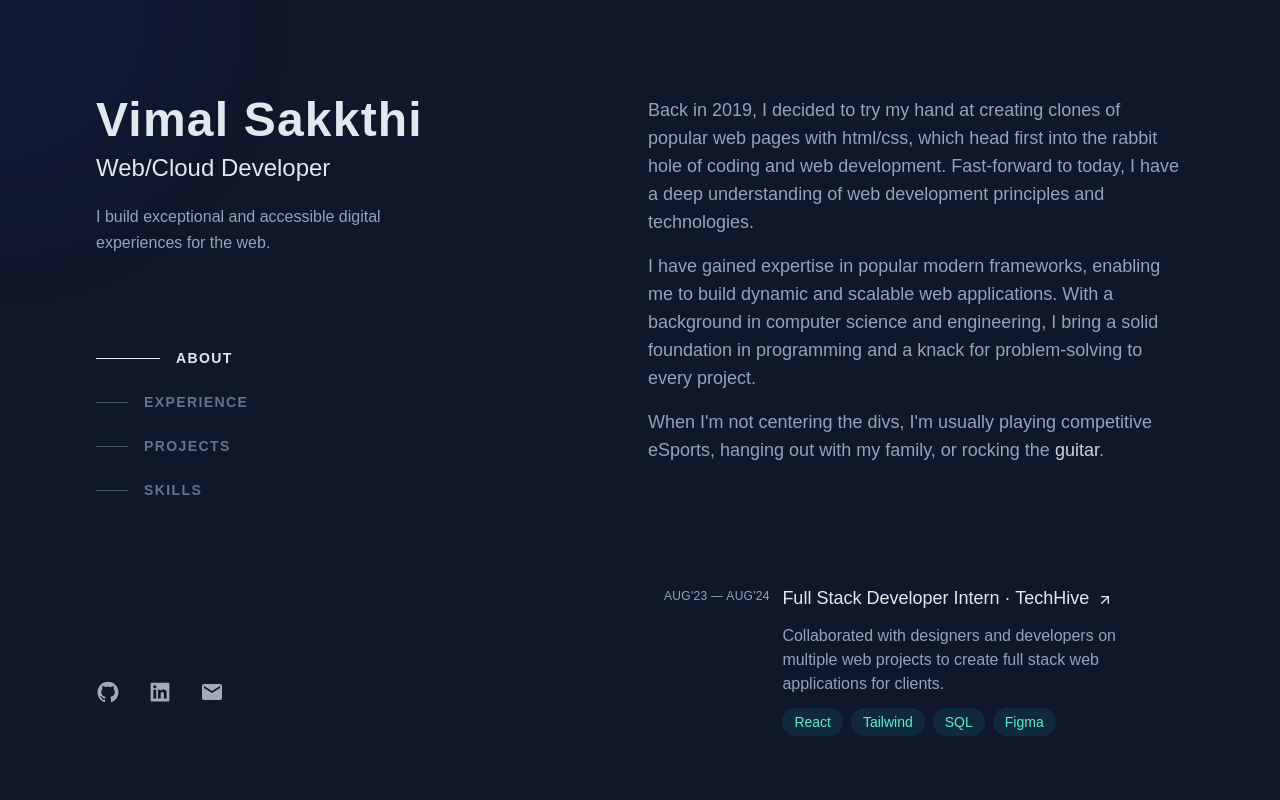
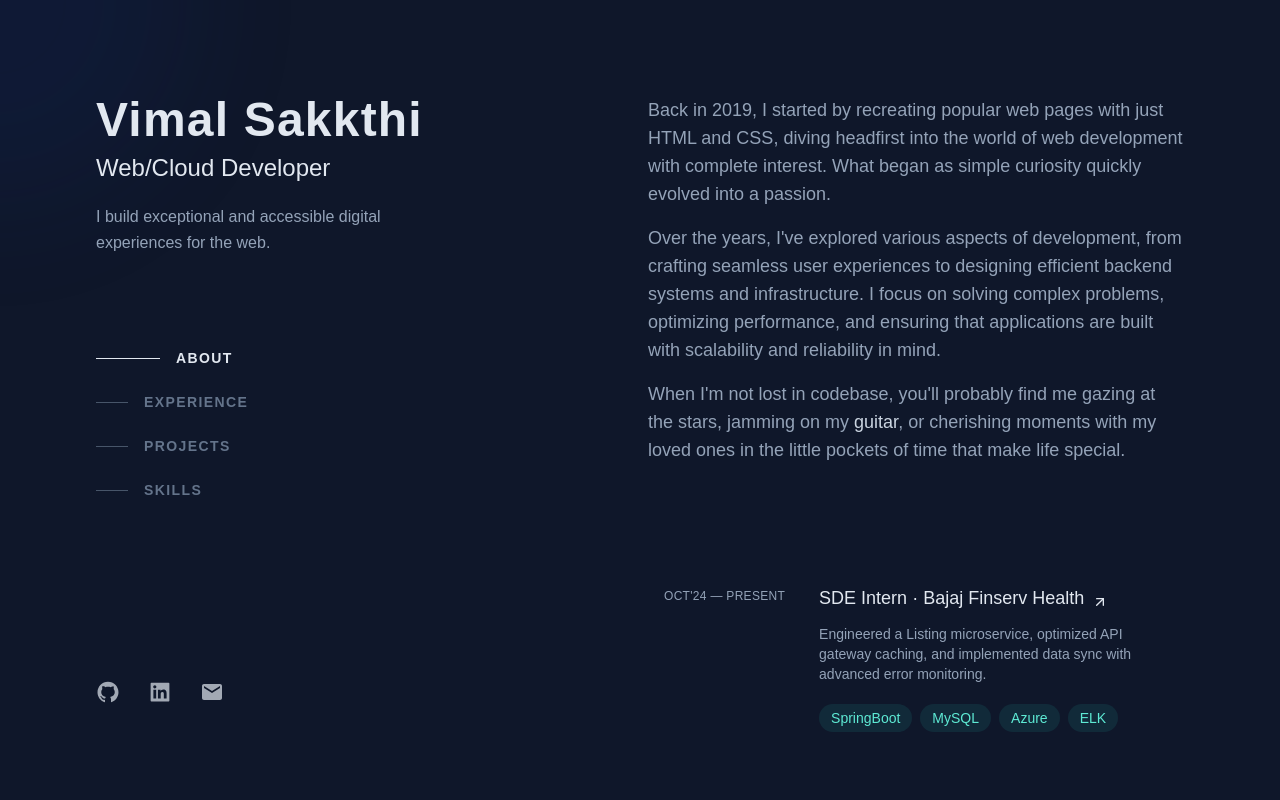
Before and after one commit to vimal-vs/portfolio, a Next.js app: page / in a window 1280 px wide. Shown: the top 800 px of the page. Built offline with nearby package versions, Linux system fonts and the light colour scheme; no server answers; a web font is replaced by a local one.

Commit message:
SEO & Analytics

```diff
--- a/app/archiveData.json
+++ b/app/archiveData.json
@@ -8,7 +8,7 @@
             "Tailwind",
             "IOT",
             "Firebase",
-            "OpenStreetMap API"
+            "OpenStreetMap"
         ],
         "gitlink": "https://github.com/vimal-vs/farmsense"
     },
@@ -76,7 +76,8 @@
         "link": "",
         "technology": [
             "Python",
-            "BS4"
+            "BeautifulSoup4",
+            "SMTP"
         ],
         "gitlink": "https://github.com/vimal-vs/amazon-price-tracker"
     },
--- a/app/components/About.jsx
+++ b/app/components/About.jsx
@@ -1,18 +1,37 @@
 export default function About() {
   return (
-        <section id="about" className="mt-6 lg:mt-0 lg:py-24 lg:scroll-mt-24 text-justify md:text-start">
+    <section
+      id="about"
+      className="mt-6 lg:mt-0 lg:py-24 lg:scroll-mt-24 text-justify md:text-start"
+    >
       <div className="text-lg text-slate-400">
-                <p>Back in 2019, I decided to try my hand at creating clones of popular web pages with html/css, which head first into the rabbit hole of coding and web development. Fast-forward to today, I have a deep understanding of web development principles and technologies.
+        <p>
+          Back in 2019, I started by recreating popular web pages with just HTML
+          and CSS, diving headfirst into the world of web development with
+          complete interest. What began as simple curiosity quickly evolved into
+          a passion.
         </p>
       </div>
       <div className="mt-4 text-lg text-slate-400">
-                <p>I have gained expertise in popular modern frameworks, enabling me to build dynamic and scalable web applications. With a background in computer science and engineering, I bring a solid foundation in programming and a knack for problem-solving to every project.
+        <p>
+          Over the years, I&apos;ve explored various aspects of development,
+          from crafting seamless user experiences to designing efficient backend
+          systems and infrastructure. I focus on solving complex problems,
+          optimizing performance, and ensuring that applications are built with
+          scalability and reliability in mind.
         </p>
       </div>
       <div className="mt-4 text-lg text-slate-400">
-                <p>When I&apos;m not centering the divs, I&apos;m usually playing competitive eSports{/*<span className="text-slate-300 cursorEsports hover:text-purple-400">competitive eSports</span>*/}, hanging out with my family, or rocking the <span className="text-slate-300 cursorGuitar hover:text-orange-300 transition-all">guitar</span>.
+        <p>
+          When I&apos;m not lost in codebase, you&apos;ll probably find me
+          gazing at the stars, jamming on my
+          <span className="text-slate-300 cursorGuitar hover:text-orange-300 transition-all">
+            {" guitar"}
+          </span>
+          , or cherishing moments with my loved ones in the little pockets of
+          time that make life special.
         </p>
       </div>
     </section>
-    )
+  );
 }
--- a/app/components/Experience.jsx
+++ b/app/components/Experience.jsx
@@ -1,26 +1,69 @@
 import { FiArrowUpRight } from "react-icons/fi";
+
+const experiences = [
+  {
+    company: "Bajaj Finserv Health",
+    role: "SDE Intern",
+    duration: "OCT'24 — PRESENT",
+    link: "https://bajajfinservhealth.in",
+    description:
+      "Engineered a Listing microservice, optimized API gateway caching, and implemented data sync with advanced error monitoring.",
+    skills: ["SpringBoot", "MySQL", "Azure", "ELK"],
+  },
+  {
+    company: "TechHive",
+    role: "Full Stack Intern",
+    duration: "AUG'23 — AUG'24",
+    link: "https://techhivetechnology.com",
+    description:
+      "Built an interactive admin dashboard to streamline driver and customer operations with user, fleet and route management .",
+    skills: ["React", "Tailwind", "Express", "PostgeSQL"],
+  },
+];
 
 export default function Experience() {
   return (
-        <section id="experience" className="lg:mt-2 lg:pb-24 lg:scroll-mt-24">
-            <a href="https://techhivetechnology.com" target="_blank" className="group flex flex-col pt-4 lg:flex-row lg:p-4 hover:text-teal-300 focus-visible:text-teal-300 hover:bg-slate-500 hover:bg-opacity-10 transition-all rounded-md">
-                <div className="w-1/2 mt-1">
-                    <h3 className="tracking-wide text-slate-400 text-xs">AUG&apos;23 — AUG&apos;24</h3>
+    <section
+      id="experience"
+      className="lg:mt-2 lg:pb-24 lg:scroll-mt-24 space-y-10"
+    >
+      {experiences.map((exp, index) => (
+        <a
+          key={index}
+          href={exp.link}
+          target="_blank"
+          className="group flex flex-col lg:flex-row lg:justify-between lg:items-start pt-4 lg:p-4 hover:text-teal-300 focus-visible:text-teal-300 hover:bg-slate-500 hover:bg-opacity-10 transition-all rounded-md"
+        >
+          <div className="w-1/3 mt-1">
+            <h3 className="tracking-wide text-slate-400 text-xs">
+              {exp.duration}
+            </h3>
           </div>
-                <div className="flex flex-col gap-3 font-medium text-slate-200">
-                    <div className="flex gap-2">
-                        <p className="text-lg group-hover:text-teal-300">Full Stack Developer Intern · TechHive</p>
-                        <span className='mt-2 group-hover:translate-x-1 group-hover:-translate-y-1 group-hover:text-teal-300 transition-all'><FiArrowUpRight /></span>
+          <div className="flex flex-col gap-3 font-medium text-slate-200 lg:w-3/4">
+            <div className="flex gap-2 items-center">
+              <p className="text-lg group-hover:text-teal-300">
+                {exp.role} · {exp.company}
+              </p>
+              <span className="mt-2 group-hover:translate-x-1 group-hover:-translate-y-1 group-hover:text-teal-300 transition-all">
+                <FiArrowUpRight />
+              </span>
             </div>
-                    <p className="leading-normal text-slate-400">Collaborated with designers and developers on multiple web projects to create full stack web applications for clients.</p>
-                    <div className="flex gap-2">
-                        <div className="flex items-center rounded-full bg-teal-400/10 px-3 py-1 text-sm font-medium leading-5 text-teal-300 w-fit">React</div>
-                        <div className="flex items-center rounded-full bg-teal-400/10 px-3 py-1 text-sm font-medium leading-5 text-teal-300 w-fit">Tailwind</div>
-                        <div className="flex items-center rounded-full bg-teal-400/10 px-3 py-1 text-sm font-medium leading-5 text-teal-300 w-fit">SQL</div>
-                        <div className="flex items-center rounded-full bg-teal-400/10 px-3 py-1 text-sm font-medium leading-5 text-teal-300 w-fit">Figma</div>
+            <p className="text-slate-400 text-sm min-h-[40px]">
+              {exp.description}
+            </p>
+            <div className="flex gap-2 flex-wrap mt-2">
+              {exp.skills.map((skill, i) => (
+                <div
+                  key={i}
+                  className="flex items-center rounded-full bg-teal-400/10 px-3 py-1 text-sm font-medium leading-5 text-teal-300 w-fit"
+                >
+                  {skill}
+                </div>
+              ))}
             </div>
           </div>
         </a>
+      ))}
     </section>
-    )
+  );
 }
--- a/app/layout.tsx
+++ b/app/layout.tsx
@@ -1,14 +1,61 @@
 import './globals.css'
 import { Sofia_Sans } from 'next/font/google'
+import Script from 'next/script'
 
-const font  = Sofia_Sans ({
+const font = Sofia_Sans({
   subsets: ['latin'],
   weight: '400',
+  display: 'swap',
 })
 
 export const metadata = {
-  title: 'Vimal Sakkthi',
-  description: 'my personal portfolio',
+  title: 'Vimal Sakkthi | Portfolio',
+  description: 'Personal portfolio of Vimal Sakkthi - Software Development Engineer. Explore my projects, skills, and professional experience.',
+  keywords: 'Vimal Sakkthi, vimal, software developer, portfolio, web development, design, programming',
+  metadataBase: new URL(process.env.NEXT_PUBLIC_BASE_URL || ""),
+  alternates: {
+    canonical: '/',
+    languages: {
+      'en-US': '/en-US',
+    },
+  },
+  openGraph: {
+    title: 'Vimal Sakkthi | Portfolio',
+    description: 'Personal portfolio of Vimal Sakkthi - Software Development Engineer',
+    url: process.env.NEXT_PUBLIC_BASE_URL,
+    siteName: 'Vimal Sakkthi',
+    images: [
+      {
+        url: '/favicon.ico',
+        width: 1200,
+        height: 630,
+        alt: 'Vimal Sakkthi Portfolio',
+      },
+    ],
+    locale: 'en_US',
+    type: 'website',
+  },
+  twitter: {
+    card: 'summary_large_image',
+    title: 'Vimal Sakkthi | Portfolio',
+    description: 'Personal portfolio of Vimal Sakkthi - Software Development Engineer',
+  },
+  robots: {
+    index: true,
+    follow: true,
+    googleBot: {
+      index: true,
+      follow: true,
+      'max-video-preview': -1,
+      'max-image-preview': 'large',
+      'max-snippet': -1,
+    },
+  },
+  icons: {
+    icon: '/favicon.ico',
+    shortcut: '/favicon.ico',
+    apple: '/favicon.ico',
+  },
 }
 
 export default function RootLayout({
@@ -18,7 +65,51 @@ export default function RootLayout({
 }) {
   return (
     <html lang="en" className={font.className}>
-      <body className="bg-slate-900 leading-relaxed antialiased selection:bg-teal-300 selection:text-teal-900">{children}</body>
+      <head>
+        <script
+          type="application/ld+json"
+          dangerouslySetInnerHTML={{
+            __html: JSON.stringify({
+              '@context': 'https://schema.org',
+              '@type': 'Person',
+              name: 'Vimal Sakkthi',
+              url: process.env.NEXT_PUBLIC_BASE_URL,
+              sameAs: [
+                process.env.NEXT_PUBLIC_LINKEDIN_URL,
+                process.env.NEXT_PUBLIC_GITHUB_URL,
+              ],
+              jobTitle: process.env.NEXT_PUBLIC_JOB_TITLE,
+              worksFor: {
+                '@type': 'Organization',
+                name: process.env.NEXT_PUBLIC_COMPANY_NAME,
+              },
+              knowsAbout: ['Software Engineering', 'Cloud Engineering','PERN Stack', 'Next.js', 'React.js', 'GCP', 'AWS'],
+              alumniOf: {
+                '@type': 'CollegeOrUniversity',
+                name: 'SRM University',
+              },
+            }),
+          }}
+        />
+      </head>
+      <body className="bg-slate-900 leading-relaxed antialiased selection:bg-teal-300 selection:text-teal-900">
+        {children}
+
+        <Script
+          src={`https://www.googletagmanager.com/gtag/js?id=${process.env.NEXT_PUBLIC_GA_ID}`}
+          strategy="afterInteractive"
+        />
+        <Script id="google-analytics" strategy="afterInteractive">
+          {`
+            window.dataLayer = window.dataLayer || [];
+            function gtag(){dataLayer.push(arguments);}
+            gtag('js', new Date());
+            gtag('config', '${process.env.NEXT_PUBLIC_GA_ID}');
+          `}
+        </Script>
+
+        <link rel="sitemap" type="application/xml" href="/sitemap.xml" />
+      </body>
     </html>
   )
 }
--- a/package.json
+++ b/package.json
@@ -6,7 +6,8 @@
     "dev": "next dev",
     "build": "next build",
     "start": "next start",
-    "lint": "next lint"
+    "lint": "next lint",
+    "postbuild": "next-sitemap"
   },
   "dependencies": {
     "@types/node": "20.2.5",
@@ -17,6 +18,7 @@
     "eslint-config-next": "13.4.4",
     "framer-motion": "^10.12.16",
     "next": "13.4.4",
+    "next-sitemap": "^4.2.3",
     "postcss": "8.4.24",
     "react": "18.2.0",
     "react-dom": "18.2.0",
```
Also changed, not shown: app/resume/page.jsx (+7 -3 lines), next-sitemap.config.js (added, +8 -0 lines), 2 other files (tests, documents, lock files or other folders). Lines whose indentation alone changed are shown as unchanged.
